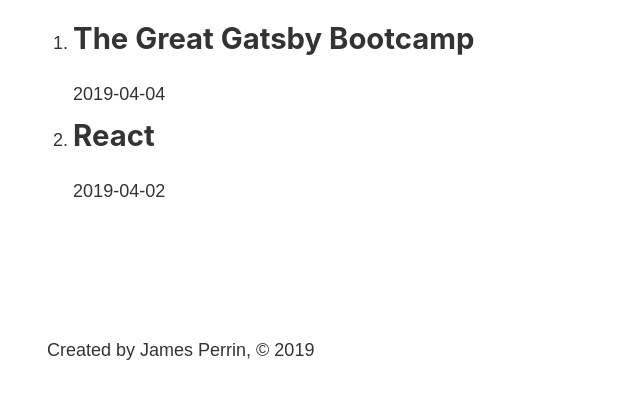
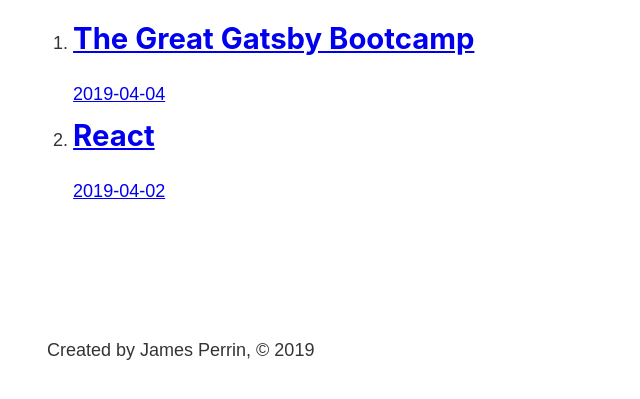
Before and after one commit to jamesperrin/gatsby-bootcamp-tut, a Gatsby site: page /blog in a window 1280 px wide. Shown: the part 393-792 px from the top of the page, without its empty margins (236-876 px from the left). Built offline with nearby package versions, Linux system fonts and the light colour scheme; Gatsby itself is replaced by a stand-in of ours.

Commit message:
Finished Section 13. Dynamically Generating Pages
(1) Add dynamic links for each post.

REF:
- Timestamp: 2:35:14
https://www.youtube.com/watch?v=8t0vNu2fCCM&t=9314s

```diff
--- a/src/pages/blog.js
+++ b/src/pages/blog.js
@@ -1,6 +1,6 @@
 import React from "react";
 import Layout from "../components/layout";
-import { graphql, useStaticQuery } from "gatsby";
+import { Link, graphql, useStaticQuery } from "gatsby";
 
 const BlogPage = () => {
     const data = useStaticQuery(graphql`
@@ -11,6 +11,9 @@
                         frontmatter {
                             title
                             date
+                        },
+                        fields{
+                            slug
                         }
                     }
                 }
@@ -25,8 +28,10 @@
                 {data.allMarkdownRemark.edges.map(edge => {
                     return (
                         <li>
-                            <h2>{edge.node.frontmatter.title}</h2>
-                            <p>{edge.node.frontmatter.date}</p>
+                            <Link to={`/blog/${edge.node.fields.slug}`} title={`Post ${edge.node.fields.slug}`}>
+                                <h2>{edge.node.frontmatter.title}</h2>
+                                <p>{edge.node.frontmatter.date}</p>
+                            </Link>
                         </li>
                     );
                 })}
```
